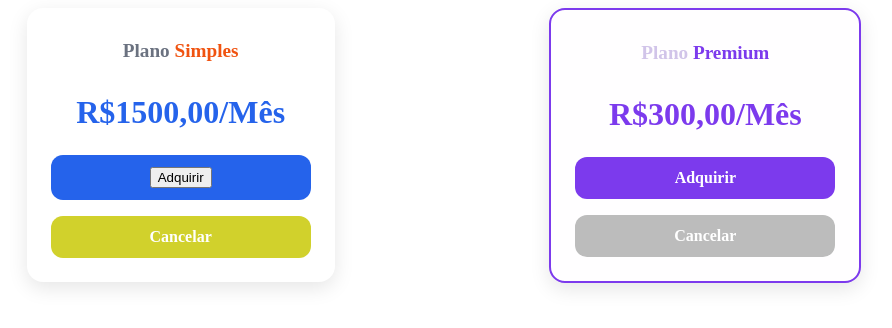
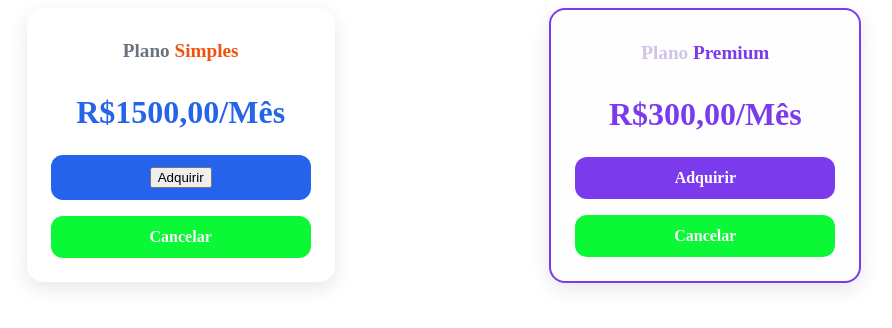
Before and after one commit to EngSivaldo/curso-angular-udemy, an Angular app: page / in a window 1280 px wide. Shown: the top 328 px of the page, without its empty margins (196-1088 px from the left). Built offline with nearby package versions, Linux system fonts and the light colour scheme.

Commit message:
primeiro caso de atualizações globais

```diff
--- a/src/app/card/card.component.scss
+++ b/src/app/card/card.component.scss
@@ -82,8 +82,3 @@ body {
     }
   }
 }
-
-//como alterar propriedade do component filho a partir do compon pai
-:host ::ng-deep .card-cancel-button {
-  background-color: #d1d12c !important;
-}
--- a/src/styles.scss
+++ b/src/styles.scss
@@ -1 +1,4 @@
 /* You can add global styles to this file, and also import other style files */
+
+// Exemplo de importação de overrides globais (aula X)
+@import "global-overrides";
--- /dev/null
+++ b/src/styles/_global-overrides.scss
@@ -0,0 +1,13 @@
+// ============================================================
+// Exemplo didático (aula X):
+// Demonstração de como sobrescrever estilos globais no Angular
+// usando um arquivo SCSS separado e importado no styles.scss.
+//
+// ⚠️ Observação: o uso de "!important" deve ser evitado em
+// projetos reais, a menos que seja estritamente necessário.
+// ============================================================
+
+.card-cancel-button {
+  background-color: rgb(10, 248, 54) !important;
+  color: #f7f7f7 !important;
+}
```
